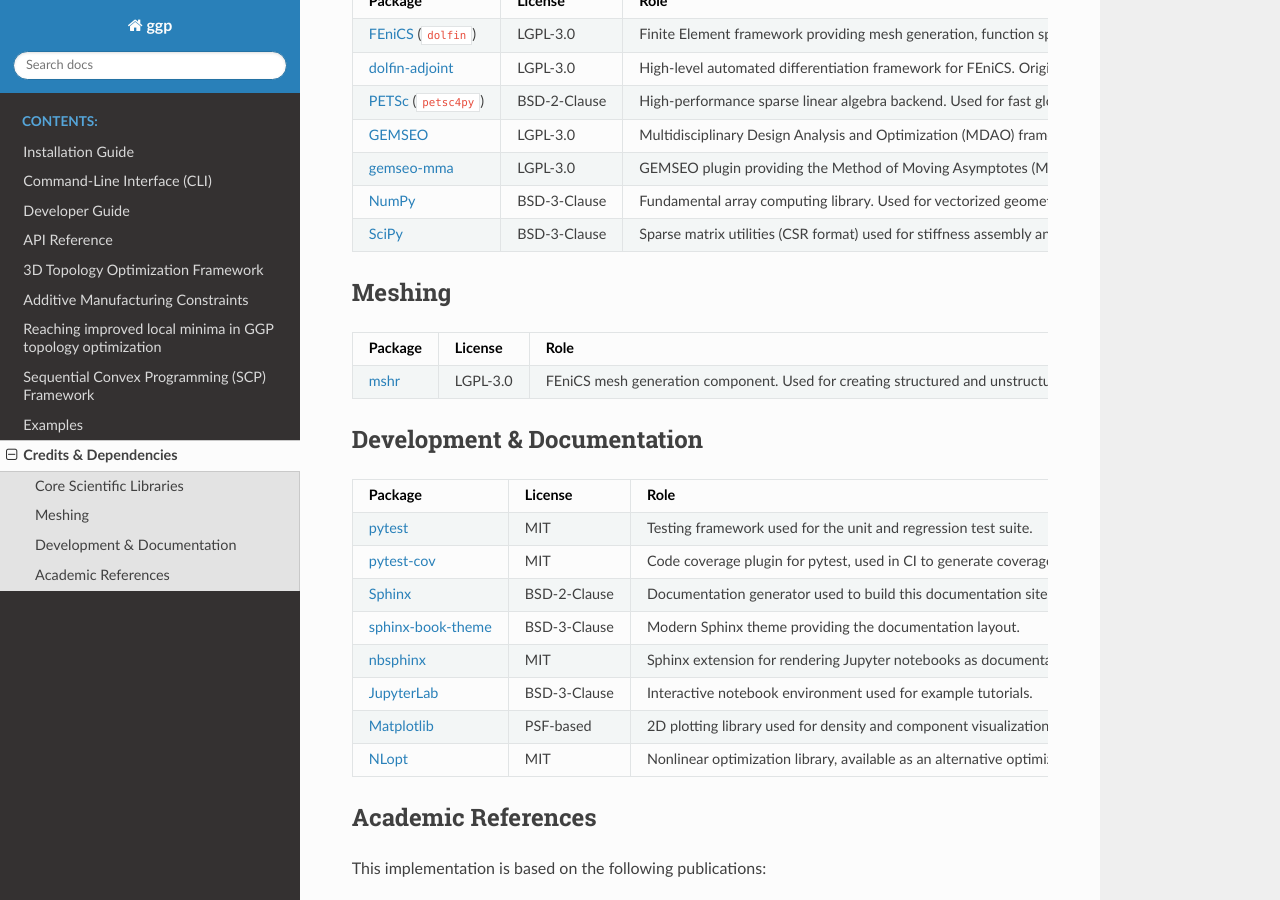
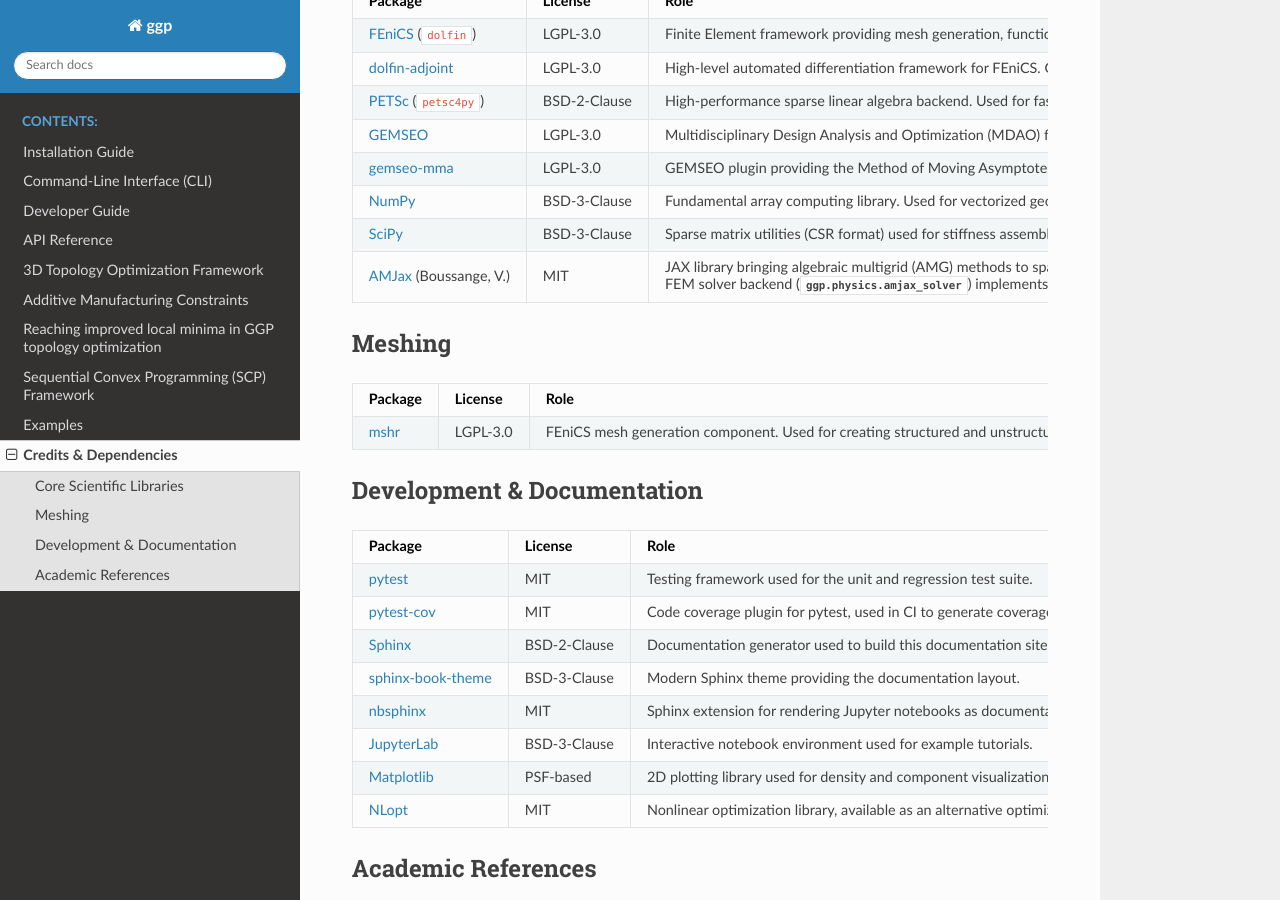
Before and after one commit to SimoneConiglio/generalized_geometry_projection, a Sphinx documentation site: the page built from docs/credits.rst, in a window 1280 px wide and 900 px high, scrolled down 304 px. Built offline with Sphinx 7.4.7 and the Read the Docs theme 3.1.0, drawn with Linux system fonts in a browser that asks for light colours.

Commit message:
docs: add AMJax to credits page
Credit the AMJax library (Boussange, V.) in docs/credits.rst, whose
AMG-preconditioned CG approach is implemented by the amjax FEM solver
backend. AMJax was already acknowledged in the developer guide but was
missing from the dedicated credits page.

Co-Authored-By: Claude Fable 5 <noreply@anthropic.com>
Claude-Session: https://claude.ai/code/session_019JptdtGyEKYLJooh6tyyCF

```diff
--- a/docs/credits.rst
+++ b/docs/credits.rst
@@ -34,6 +34,9 @@ Core Scientific Libraries
    * - `SciPy <https://scipy.org/>`_
      - BSD-3-Clause
      - Sparse matrix utilities (CSR format) used for stiffness assembly and linear system solving.
+   * - `AMJax <https://github.com/vboussange/AMJax>`_ (Boussange, V.)
+     - MIT
+     - JAX library bringing algebraic multigrid (AMG) methods to sparse FEM solves. The ``amjax`` FEM solver backend (:mod:`ggp.physics.amjax_solver`) implements its AMG-preconditioned CG approach using PyAMG smoothed-aggregation hierarchies and SciPy CG.
 
 Meshing
 -------
```
